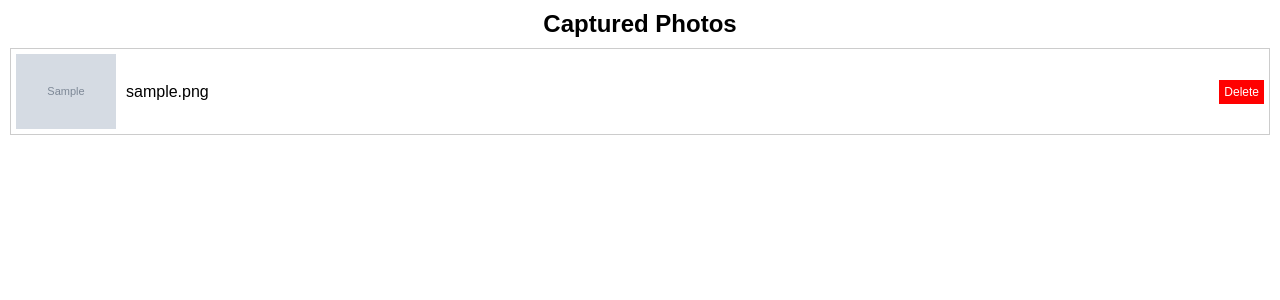
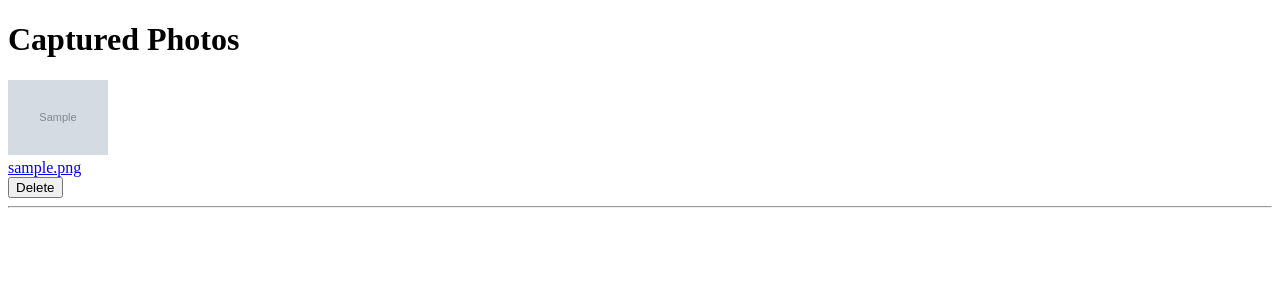
Before and after one commit to Gajarbotol/camhack, a Flask app: template templates/admin2.html in a window 1280 px wide. Shown: the top 300 px of the page. Run offline with Flask 3, Linux system fonts and the light colour scheme; the template is opened without the code that fills it: most values are stand-ins (such as "Sample title", 1, 10 or a date in 2020); grey boxes marked "Sample" are stand-in pictures.

Commit message:
Update admin2.html

```diff
--- a/templates/admin2.html
+++ b/templates/admin2.html
@@ -2,72 +2,23 @@
 <html lang="en">
 <head>
     <meta charset="UTF-8">
-    <meta name="viewport" content="width=device-width, initial-scale=1.0">
     <title>Admin - Captured Photos (Lite)</title>
-    <style>
-        body {
-            background-color: white;
-            color: black;
-            font-family: Arial, sans-serif;
-            margin: 0;
-            padding: 0;
-        }
-        .container {
-            width: 100%;
-            padding: 10px;
-            box-sizing: border-box;
-        }
-        h1 {
-            font-size: 1.5em;
-            margin: 0 0 10px 0;
-            text-align: center;
-        }
-        .gallery {
-            display: flex;
-            flex-direction: column;
-            gap: 10px;
-        }
-        .image-container {
-            border: 1px solid #ccc;
-            padding: 5px;
-            display: flex;
-            align-items: center;
-            justify-content: space-between;
-        }
-        .image-container img {
-            max-width: 100px;
-            height: auto;
-        }
-        .image-info {
-            flex-grow: 1;
-            padding-left: 10px;
-        }
-        .delete-button {
-            background-color: red;
-            border: none;
-            color: white;
-            padding: 5px;
-            cursor: pointer;
-            font-size: 12px;
-        }
-    </style>
 </head>
 <body>
-    <div class="container">
-        <h1>Captured Photos</h1>
-        <div class="gallery">
-            {% for image in images %}
-                <div class="image-container">
-                    <img src="{{ image }}" alt="Captured Photo">
-                    <div class="image-info">
-                        <p>{{ image.split('/').pop() }}</p>
-                    </div>
-                    <form action="/delete/{{ image }}" method="post" onsubmit="return confirm('Are you sure you want to delete this image?');">
-                        <button type="submit" class="delete-button">Delete</button>
-                    </form>
+    <h1>Captured Photos</h1>
+    <div>
+        {% for image in images %}
+            <div>
+                <img src="{{ image }}" alt="Captured Photo" width="100">
+                <div>
+                    <a href="{{ image }}">{{ image.split('/').pop() }}</a>
                 </div>
-            {% endfor %}
-        </div>
+                <form action="/delete/{{ image }}" method="post">
+                    <button type="submit">Delete</button>
+                </form>
+            </div>
+            <hr>
+        {% endfor %}
     </div>
 </body>
 </html>
```
